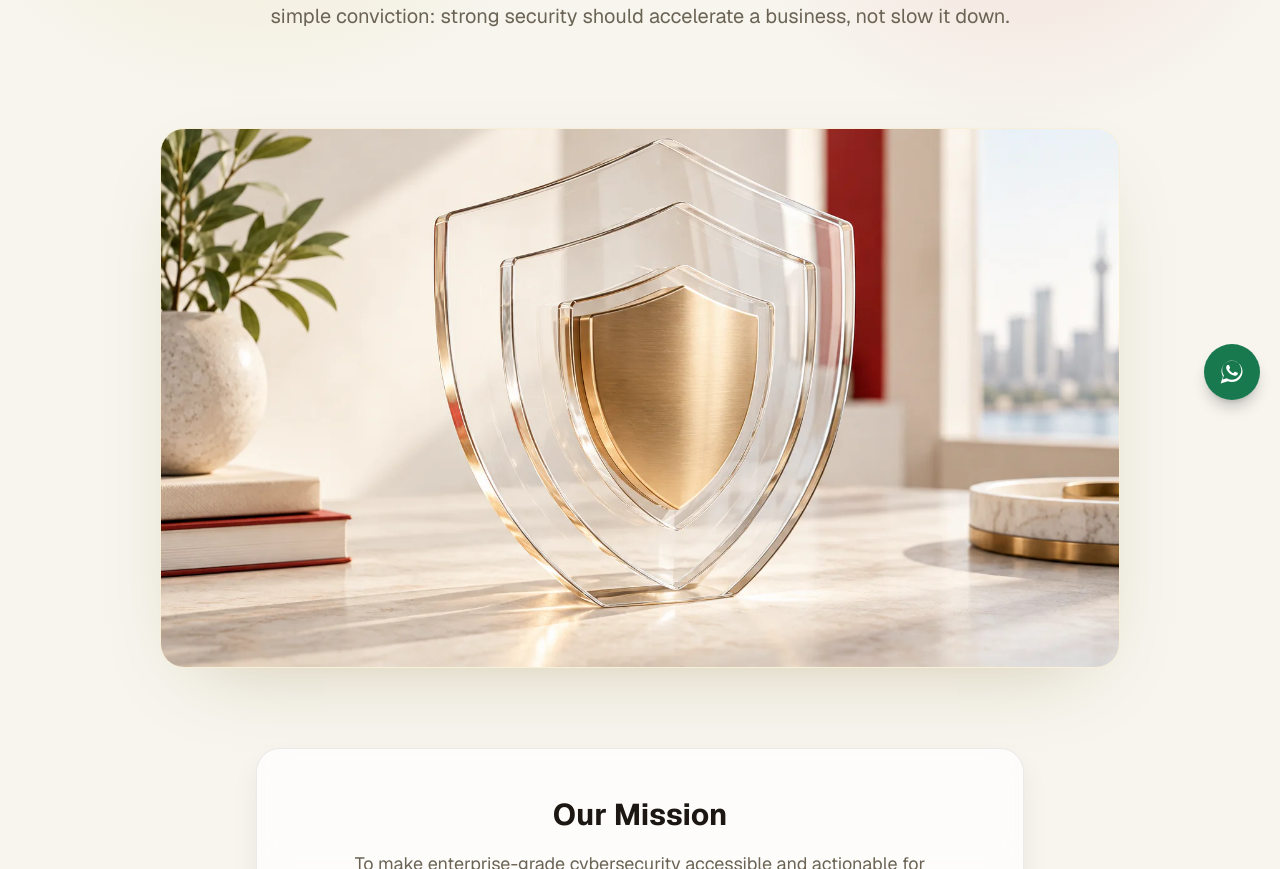
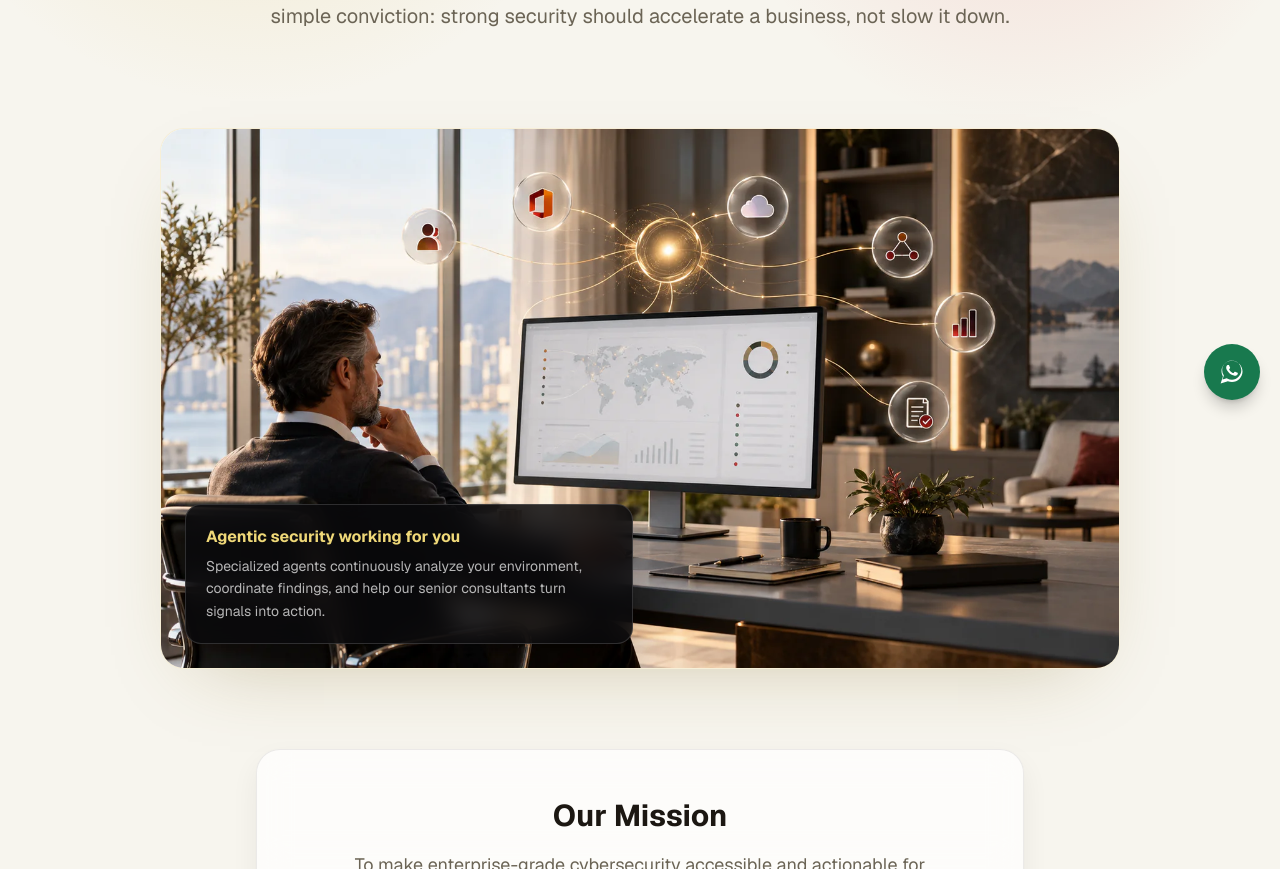
Before and after one commit to bizidwassim-design/brainfortsecurity.com, a Next.js app: page /en/about in a window 1280 px wide. Shown: the part 380-1249 px from the top of the page. Built offline with nearby package versions, Linux system fonts and the light colour scheme.

Commit message:
Add human-centered agentic security visual

```diff
--- a/src/app/[locale]/about/page.tsx
+++ b/src/app/[locale]/about/page.tsx
@@ -55,13 +55,19 @@ export default async function AboutPage({ params }: PageProps) {
       <section className="pb-16 sm:pb-20">
         <div className="mx-auto max-w-5xl px-4 sm:px-6 lg:px-8">
           <Reveal>
-            <Image
-              src="/about/security-layers.webp"
-              alt={dict.aboutPage.teamImageAlt}
-              width={1536}
-              height={1024}
-              className="card-lift aspect-[16/9] w-full rounded-3xl border border-primary/20 bg-white object-cover shadow-[0_28px_80px_-42px_rgba(122,95,22,0.38)]"
-            />
+            <figure className="card-lift relative overflow-hidden rounded-3xl border border-primary/20 bg-white shadow-[0_28px_80px_-42px_rgba(122,95,22,0.38)]">
+              <Image
+                src="/about/agentic-client.webp"
+                alt={dict.aboutPage.teamImageAlt}
+                width={1536}
+                height={864}
+                className="aspect-[16/9] w-full object-cover"
+              />
+              <figcaption className="absolute inset-x-4 bottom-4 max-w-md rounded-2xl border border-white/15 bg-[#0a0a0c]/85 p-4 text-start text-white shadow-2xl backdrop-blur-md sm:inset-x-auto sm:start-6 sm:bottom-6 sm:p-5">
+                <p className="text-sm font-bold text-[#efd878] sm:text-base">{dict.aboutPage.agenticImageTitle}</p>
+                <p className="mt-1.5 text-xs leading-relaxed text-white/70 sm:text-sm">{dict.aboutPage.agenticImageBody}</p>
+              </figcaption>
+            </figure>
           </Reveal>
         </div>
       </section>
--- a/src/i18n/ar.ts
+++ b/src/i18n/ar.ts
@@ -804,7 +804,10 @@ export const ar: Dictionary = {
     intro:
       "براين فورت للأمن السيبراني شركة استشارات كندية تأسست على قناعة بسيطة: الأمن القوي يجب أن يسرّع الأعمال لا أن يبطئها.",
     teamImageAlt:
-      "فريق عمليات براين فورت يراقب لوحات رصد التهديدات المباشرة.",
+      "قائد أعمال تدعمه منظومة أمن عامل مركزية تنسق مهام الهوية والسحابة والشبكة والتحليل والامتثال.",
+    agenticImageTitle: "أمن عامل يعمل من أجلك",
+    agenticImageBody:
+      "تحلل عوامل متخصصة بيئتكم باستمرار، وتنسق النتائج، وتساعد مستشارينا الكبار على تحويل الإشارات إلى إجراءات عملية.",
     missionTitle: "رسالتنا",
     mission:
       "جعل الأمن السيبراني بمستوى المؤسسات الكبرى متاحاً وقابلاً للتنفيذ للمؤسسات من كل الأحجام — بالجمع بين الخبرة الرفيعة والكفاءة المدعومة بالذكاء الاصطناعي.",
--- a/src/i18n/en.ts
+++ b/src/i18n/en.ts
@@ -805,7 +805,10 @@ export const en = {
     intro:
       "BrainFort Security Inc. is a Canadian cybersecurity consulting firm founded on a simple conviction: strong security should accelerate a business, not slow it down.",
     teamImageAlt:
-      "The BrainFort Security operations team monitoring live threat dashboards.",
+      "A business leader supported by a central agentic security system coordinating identity, cloud, network, analytics, and compliance tasks.",
+    agenticImageTitle: "Agentic security working for you",
+    agenticImageBody:
+      "Specialized agents continuously analyze your environment, coordinate findings, and help our senior consultants turn signals into action.",
     missionTitle: "Our Mission",
     mission:
       "To make enterprise-grade cybersecurity accessible and actionable for organizations of every size — combining senior expertise with AI-powered efficiency.",
--- a/src/i18n/fr.ts
+++ b/src/i18n/fr.ts
@@ -826,7 +826,10 @@ export const fr: Dictionary = {
     intro:
       "BrainFort Sécurité Inc. est une firme canadienne de conseil en cybersécurité fondée sur une conviction simple : une sécurité solide doit accélérer l'entreprise, pas la ralentir.",
     teamImageAlt:
-      "L'équipe des opérations de BrainFort Sécurité devant les tableaux de bord de surveillance des menaces.",
+      "Un dirigeant soutenu par un système de sécurité agentique central qui coordonne les identités, le nuage, le réseau, l'analyse et la conformité.",
+    agenticImageTitle: "Une sécurité agentique qui travaille pour vous",
+    agenticImageBody:
+      "Des agents spécialisés analysent continuellement votre environnement, coordonnent les constats et aident nos consultants seniors à transformer les signaux en actions.",
     missionTitle: "Notre mission",
     mission:
       "Rendre la cybersécurité de calibre entreprise accessible et actionnable pour les organisations de toutes tailles — en combinant expertise de haut niveau et efficacité propulsée par l'IA.",
```
Also changed, not shown: public/about/agentic-client.webp (added).
